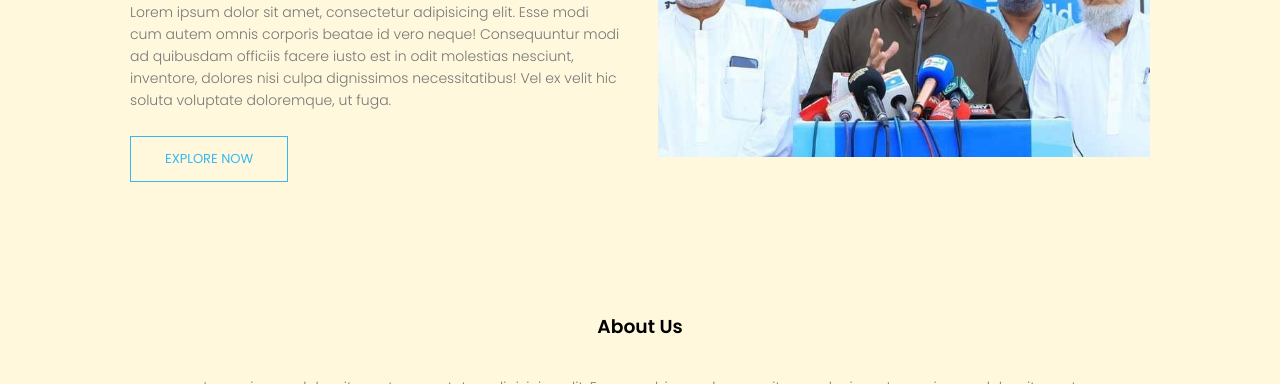
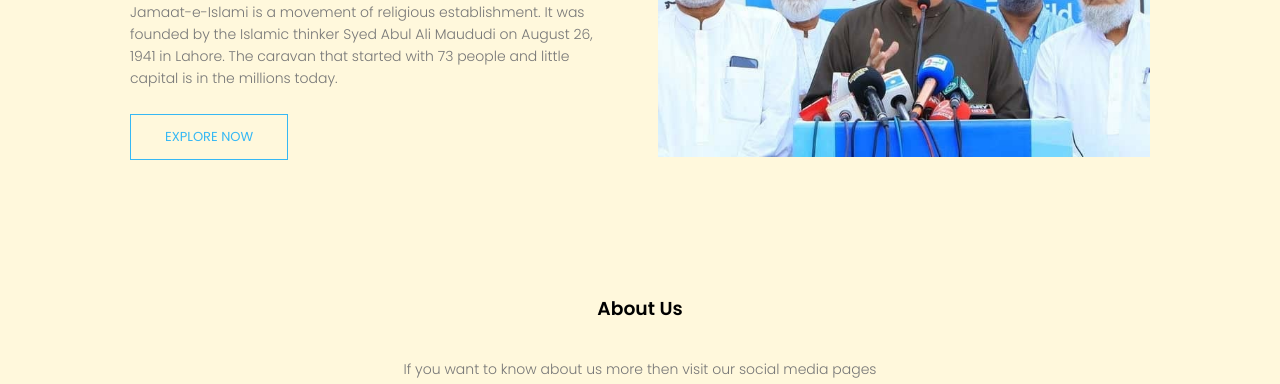
Before and after one commit to ghulamali17/Bano-Qabil-Final-Project, a plain HTML site: page about.html in a window 1280 px wide. Shown: the part 605-989 px from the top of the page. Drawn offline with Linux system fonts and the light colour scheme.

Commit message:
Update about.html

```diff
--- a/about.html
+++ b/about.html
@@ -51,7 +51,7 @@
 <div class="row">
     <div class="about-col">
 <h1>We are active party all over the Pakistan</h1>
-<p>Lorem ipsum dolor sit amet, consectetur adipisicing elit. Esse modi cum autem omnis corporis beatae id vero neque! Consequuntur modi ad quibusdam officiis facere iusto est in odit molestias nesciunt, inventore, dolores nisi culpa dignissimos necessitatibus! Vel ex velit hic soluta voluptate doloremque, ut fuga.</p>
+<p>Jamaat-e-Islami is a movement of religious establishment. It was founded by the Islamic thinker Syed Abul Ali Maududi on August 26, 1941 in Lahore. The caravan that started with 73 people and little capital is in the millions today.</p>
 <a href="" class="hero-btn red-btn">EXPLORE NOW</a>
     </div>
     <div class="about-col">
@@ -65,8 +65,7 @@
     <!-- footer -->
     <section class="footer" id="about us">
         <h3>About Us</h3>
-        <p>Lorem ipsum dolor sit amet consectetur adipisicing elit. Eaque nobis quod rerum sit quos ducimus Lorem ipsum
-            dolor sit amet <br>consectetur adipisicing elit. Minus, consequuntur!</p>
+        <p>If you want to know about us more then visit our social media pages</p>
         <div class="icons">
             <i class="fa fa-star" aria-hidden="true"></i>
            <a href="https://www.facebook.com/JIPOfficial1"><i class="fa fa-facebook"></i></a>
```
